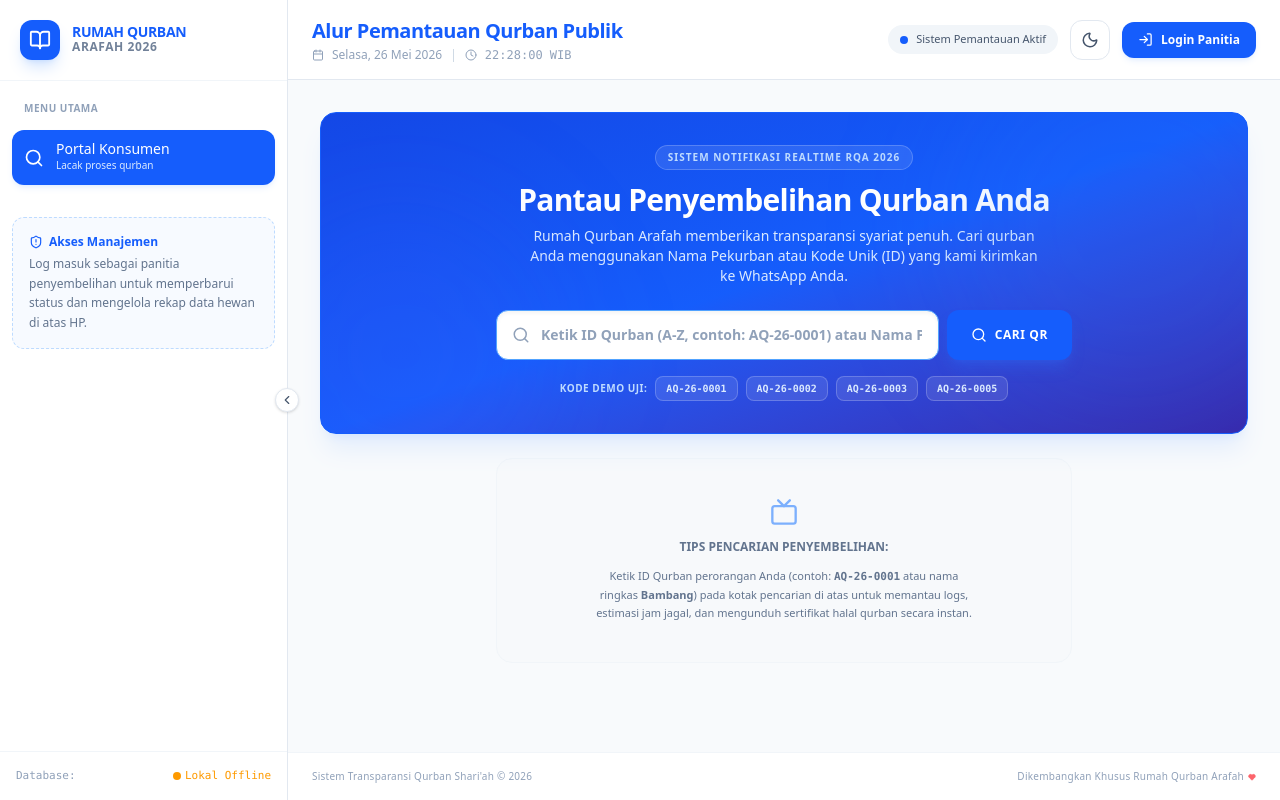
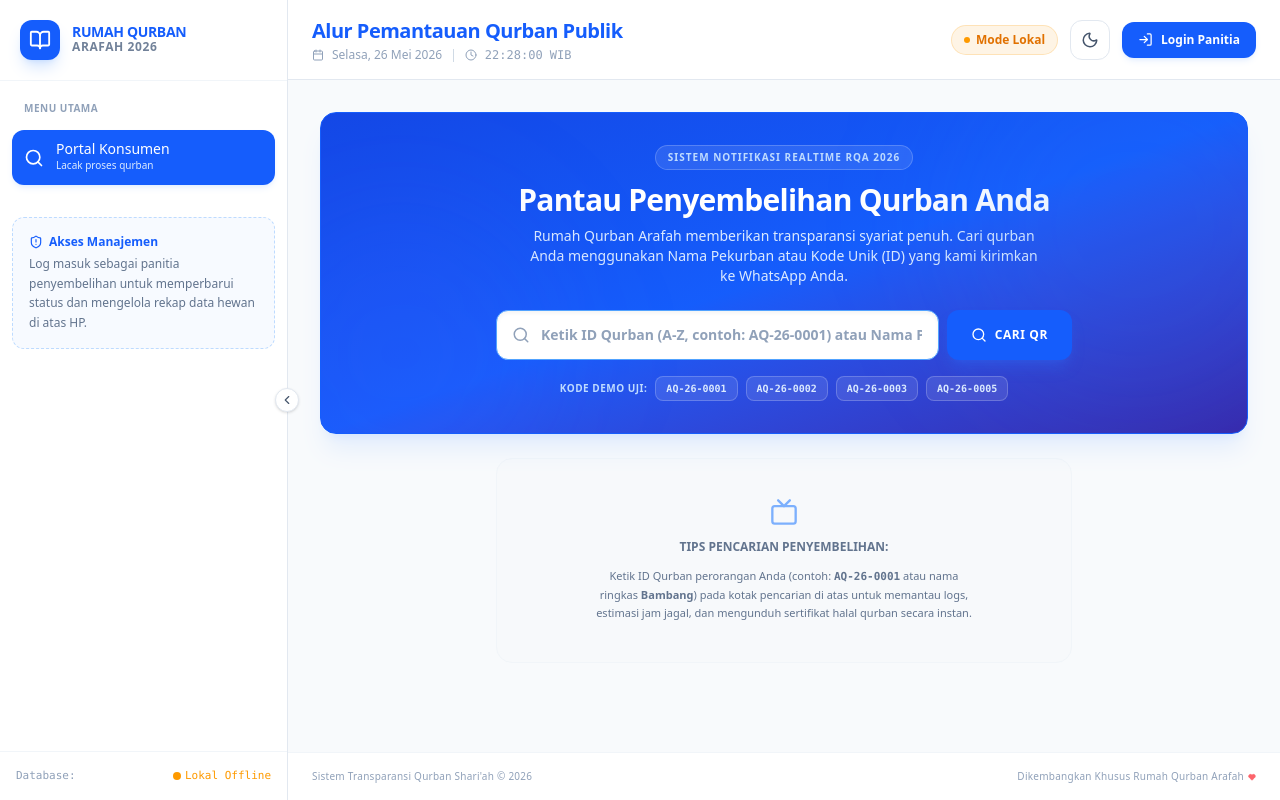
Before and after one commit to rumahqurbanarofah-create/RQ-Arafah, a React (Vite) app: page / in a window 1280 px wide. Built offline with nearby package versions, Linux system fonts and the light colour scheme.

Commit message:
feat(firestore): allow public read access for pekurban
Simplify Firestore security rules to allow public read access for pekurban data. Update Topbar component to reflect real-time cloud connection status, including error handling.

```diff
--- a/src/components/Topbar.tsx
+++ b/src/components/Topbar.tsx
@@ -35,7 +35,7 @@ export const Topbar: React.FC<TopbarProps> = ({
   setDarkMode,
   onOpenLoginModal
 }) => {
-  const { localAdminUser, currentUser, isFirebaseActive } = useQurban();
+  const { localAdminUser, currentUser, isFirebaseActive, firebaseError } = useQurban();
   const isAdminLoggedIn = !!localAdminUser || !!currentUser;
 
   // Real-time Clock in West Indonesian Time (WIB)
@@ -115,11 +115,27 @@ export const Topbar: React.FC<TopbarProps> = ({
 
       <div className="flex items-center gap-3">
         {/* Real-time Indicator Widget */}
-        <div className={`hidden md:flex items-center gap-2 px-3 py-1.5 rounded-full text-[11px] font-medium
-          ${darkMode ? 'bg-slate-800/80 text-slate-300' : 'bg-slate-100 text-slate-600'}`}>
-          <div className="w-2 h-2 rounded-full bg-blue-600 animate-pulse" />
-          <span>Sistem Pemantauan Aktif</span>
-        </div>
+        {isFirebaseActive ? (
+          firebaseError ? (
+            <div
+              className="flex items-center gap-1.5 px-2 py-1 md:px-3 md:py-1.5 rounded-full text-[10px] md:text-xs font-semibold bg-red-500/10 text-red-600 border border-red-500/20 max-w-[120px] md:max-w-none truncate"
+              title={`Firestore Error: ${firebaseError}\nKembali ke Mode Lokal (Offline)`}
+            >
+              <AlertCircle size={13} className="shrink-0 text-red-500" />
+              <span className="truncate">Error Cloud</span>
+            </div>
+          ) : (
+            <div className="flex items-center gap-1.5 px-2.5 py-1 md:px-3 md:py-1.5 rounded-full text-[10px] md:text-xs font-semibold bg-emerald-500/10 text-emerald-600 border border-emerald-500/20">
+              <div className="w-1.5 h-1.5 rounded-full bg-emerald-500 animate-pulse shrink-0" />
+              <span>Cloud Aktif</span>
+            </div>
+          )
+        ) : (
+          <div className="flex items-center gap-1.5 px-2.5 py-1 md:px-3 md:py-1.5 rounded-full text-[10px] md:text-xs font-semibold bg-amber-500/10 text-amber-600 border border-amber-500/20">
+            <div className="w-1.5 h-1.5 rounded-full bg-amber-500 shrink-0" />
+            <span>Mode Lokal</span>
+          </div>
+        )}
 
         {/* Theme Switcher Toggle */}
         <button
```
Also changed, not shown: 1 other file (tests, documents, lock files or other folders).
